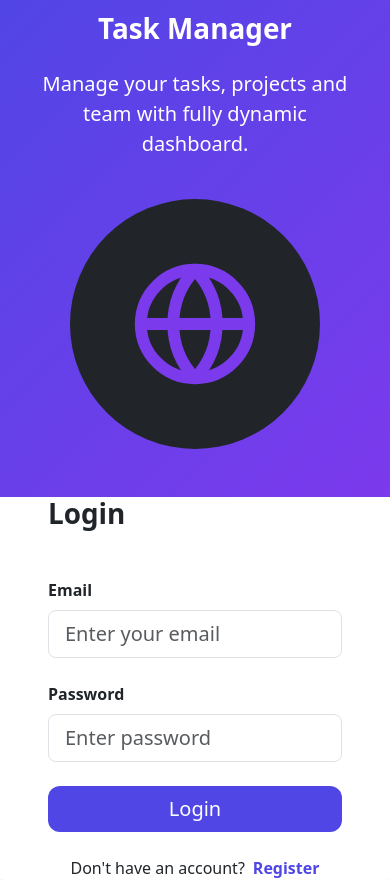
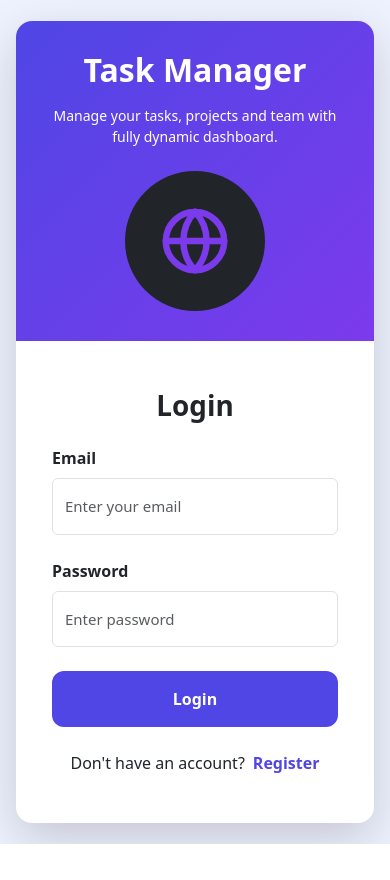
Before and after one commit to SagarSinghGour/Task_Manager, a React (Create React App) app: page /login in a window 390 px wide. After the commit the page ends 844 px from the top, so only its background shows below. Built offline with nearby package versions, Linux system fonts and the light colour scheme.

Commit message:
changes in fully responsive UI
Signed-off-by: SagarSinghGour <sagarsinghgour77@gmail.com>

```diff
--- a/src/Component/Login.jsx
+++ b/src/Component/Login.jsx
@@ -23,7 +23,6 @@ const Login = () => {
   const handleSubmit = (e) => {
     e.preventDefault();
 
-    // Validation
     if (!formData.email || !formData.password) {
       alert("Please fill all required fields");
       return;
@@ -58,10 +57,7 @@ const Login = () => {
 
       const existingUser = JSON.parse(localStorage.getItem("user"));
 
-      if (
-        existingUser &&
-        existingUser.email === formData.email
-      ) {
+      if (existingUser && existingUser.email === formData.email) {
         alert("User already exists.");
         return;
       }
@@ -75,7 +71,6 @@ const Login = () => {
       localStorage.setItem("user", JSON.stringify(newUser));
 
       alert("Registration Successful");
-
       setIsLogin(true);
     }
 
@@ -88,61 +83,63 @@ const Login = () => {
 
   return (
     <div
-    className="d-flex justify-content-center align-items-center vh-100"
+      className="d-flex justify-content-center align-items-center min-vh-100 p-3"
       style={{ background: "#eef2ff" }}
     >
       <div
-      className="row shadow-lg rounded-4 overflow-hidden bg-white"
-      style={{ width: "900px", minHeight: "550px" }}
+        className="row shadow-lg rounded-4 overflow-hidden bg-white w-100"
+        style={{ maxWidth: "950px" }}
       >
         {/* Left Side */}
         <div
-        className="col-md-6 d-flex flex-column justify-content-center align-items-center text-center text-white p-5"
+          className="col-lg-6 col-md-6 col-12 d-flex flex-column justify-content-center align-items-center text-center text-white p-4 p-lg-5"
           style={{
             background: "linear-gradient(135deg,#4f46e5,#7c3aed)",
+            minHeight: "320px",
           }}
         >
-        <h1 className="fw-bold mb-4">Task Manager</h1>
+          <h1
+            className="fw-bold mb-3"
+            style={{ fontSize: "clamp(2rem,5vw,3rem)" }}
+          >
+            Task Manager
+          </h1>
 
-        <p className="fs-5">
+          <p
+            className="mb-4"
+            style={{
+              maxWidth: "320px",
+              fontSize: "clamp(14px,2vw,18px)",
+            }}
+          >
             Manage your tasks, projects and team with fully dynamic dashboard.
           </p>
 
           <div
-  className="rounded-circle bg-dark d-flex justify-content-center align-items-center mt-4"
+            className="rounded-circle bg-dark d-flex justify-content-center align-items-center"
             style={{
-    width: "250px",
-    height: "250px",
-    background: "#000",
+              width: "180px",
+              height: "180px",
             }}
           >
-  <Globe
-    size={130}
-    strokeWidth={2.2}
-    color="#7C3AED"
-  />
+            <Globe size={90} strokeWidth={2.2} color="#7C3AED" />
           </div>
         </div>
 
         {/* Right Side */}
-      <div className="col-md-6 d-flex align-items-center">
-        <div className="w-100 px-5">
-
-          <h1 className="fw-bold mb-5">
+        <div className="col-lg-6 col-md-6 col-12 d-flex align-items-center">
+          <div className="w-100 px-4 px-lg-5 py-5">
+            <h1 className="fw-bold mb-4 text-center text-md-start">
               {isLogin ? "Login" : "Register"}
             </h1>
 
             <form onSubmit={handleSubmit}>
-
               {!isLogin && (
                 <div className="mb-4">
-                <label className="fw-semibold mb-2">
-                  Name
-                </label>
-
+                  <label className="fw-semibold mb-2">Name</label>
                   <input
                     type="text"
-                  className="form-control form-control-lg"
+                    className="form-control py-3"
                     name="name"
                     placeholder="Enter your name"
                     value={formData.name}
@@ -152,13 +149,10 @@ const Login = () => {
               )}
 
               <div className="mb-4">
-              <label className="fw-semibold mb-2">
-                Email
-              </label>
-
+                <label className="fw-semibold mb-2">Email</label>
                 <input
                   type="email"
-                className="form-control form-control-lg"
+                  className="form-control py-3"
                   name="email"
                   placeholder="Enter your email"
                   value={formData.email}
@@ -167,13 +161,10 @@ const Login = () => {
               </div>
 
               <div className="mb-4">
-              <label className="fw-semibold mb-2">
-                Password
-              </label>
-
+                <label className="fw-semibold mb-2">Password</label>
                 <input
                   type="password"
-                className="form-control form-control-lg"
+                  className="form-control py-3"
                   name="password"
                   placeholder="Enter password"
                   value={formData.password}
@@ -183,7 +174,7 @@ const Login = () => {
 
               <button
                 type="submit"
-              className="btn btn-lg w-100 text-white"
+                className="btn w-100 text-white py-3 fw-semibold"
                 style={{
                   background: "#4f46e5",
                   border: "none",
@@ -192,7 +183,6 @@ const Login = () => {
               >
                 {isLogin ? "Login" : "Register"}
               </button>
-
             </form>
 
             <p className="text-center mt-4 mb-0">
@@ -216,10 +206,38 @@ const Login = () => {
                 {isLogin ? "Register" : "Login"}
               </span>
             </p>
-
           </div>
         </div>
       </div>
+
+      {/* Responsive Styles */}
+      <style>{`
+        @media (max-width: 768px) {
+          .row {
+            flex-direction: column;
+          }
+
+          .rounded-circle {
+            width: 140px !important;
+            height: 140px !important;
+          }
+
+          .rounded-circle svg {
+            width: 70px !important;
+            height: 70px !important;
+          }
+        }
+
+        @media (max-width: 576px) {
+          .form-control {
+            font-size: 15px;
+          }
+
+          button {
+            font-size: 16px;
+          }
+        }
+      `}</style>
     </div>
   );
 };
```
Lines whose indentation alone changed are shown as unchanged.
